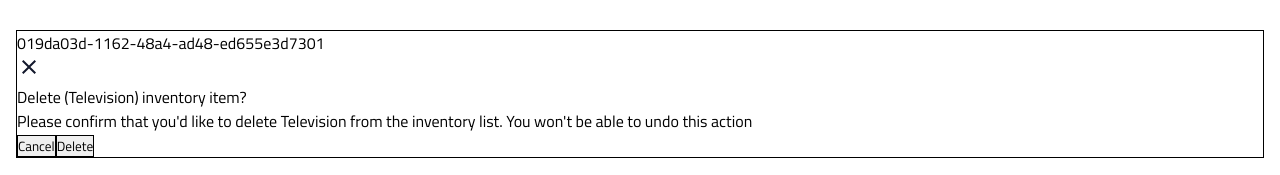
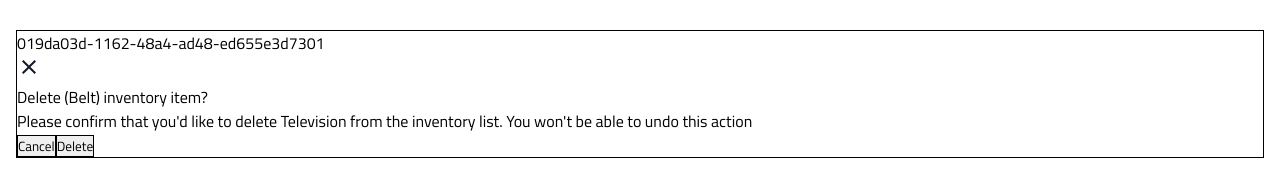
Before and after one commit to wrrouman/Group-2-Front-End-In-Stock, a React (Create React App) app: page /inventory_deleteitems/019da03d-1162-48a4-ad48-ed655e3d7301 in a window 1280 px wide. Shown: the top 175 px of the page. Built offline with nearby package versions, Linux system fonts and the light colour scheme.

Commit message:
Second Draft - button actions (with fake warehouseID)

```diff
--- a/src/components/Inventory_Delete/Inventory_Delete.js
+++ b/src/components/Inventory_Delete/Inventory_Delete.js
@@ -1,11 +1,27 @@
 import "./Inventory_Delete.scss";
+import { useState, useEffect} from 'react';
 import { NavLink, useParams } from 'react-router-dom';
 
 //import images
 import Close from "../../assets/Icons/close-24px.svg";
 
+//import JSON files
+import Inventory_Json from "../../server/data/inventories.json";
+import Warehouse_Json from "../../server/data/warehouses.json";
+
 function Inventory_Delete() {
     let { inventoryID } = useParams();
+
+    //useState variable
+    const [InventoryJson, setInventoryJson] = useState(Inventory_Json);
+    const [CurrentInventoryJson, setCurrentInventoryJson] = useState([]);
+
+    useEffect(() => {
+        let current_inventory = InventoryJson.filter(x => x.id === inventoryID);
+        setCurrentInventoryJson(current_inventory);
+    }, [inventoryID]);
+
+    console.log(CurrentInventoryJson[0]?.itemName);
 
     return(
         <>
@@ -16,7 +32,7 @@ function Inventory_Delete() {
                     <img src={Close}/>
                 </NavLink>
 
-                <p>Delete (Television) inventory item?</p>
+                <p>Delete ({CurrentInventoryJson[0]?.itemName}) inventory item?</p>
                 <p>Please confirm that you'd like to delete Television from the inventory list. You won't be able to undo this action</p>
                 <button>Cancel</button>
                 <button>Delete</button>
```
